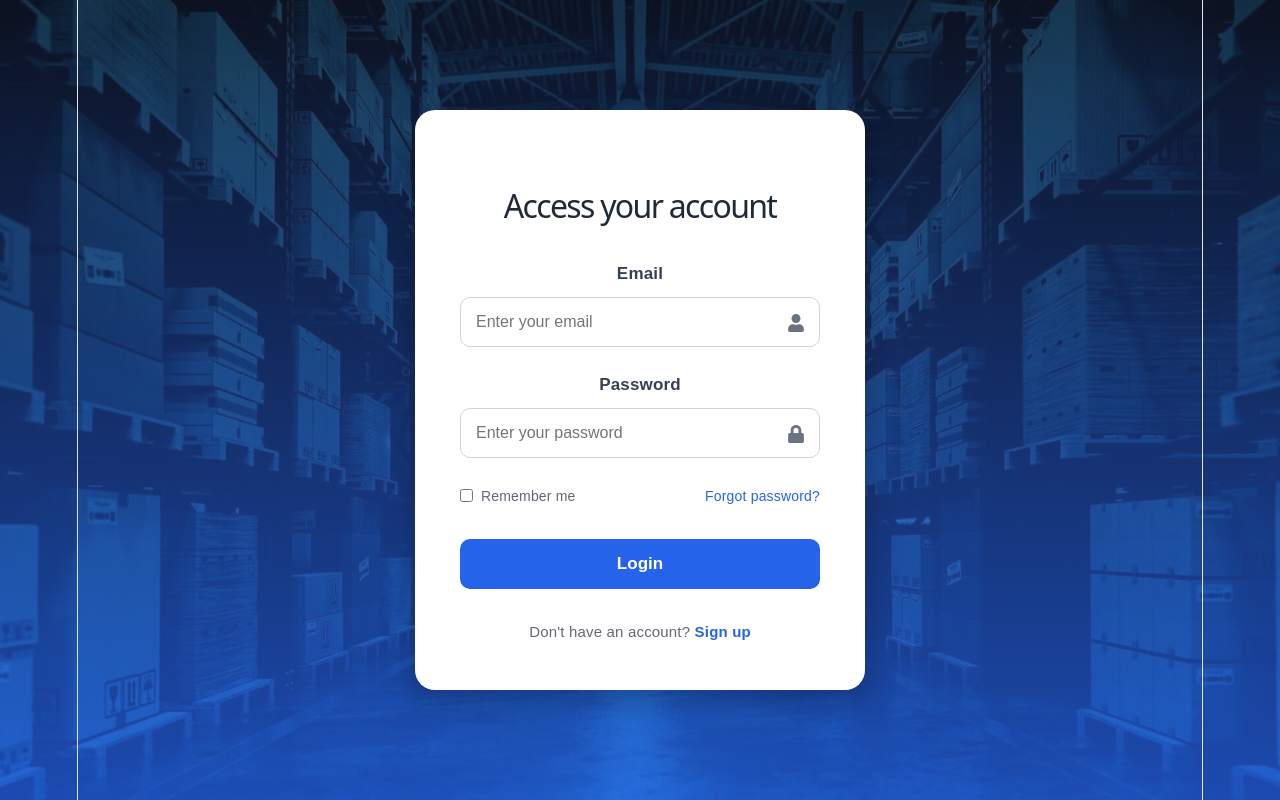
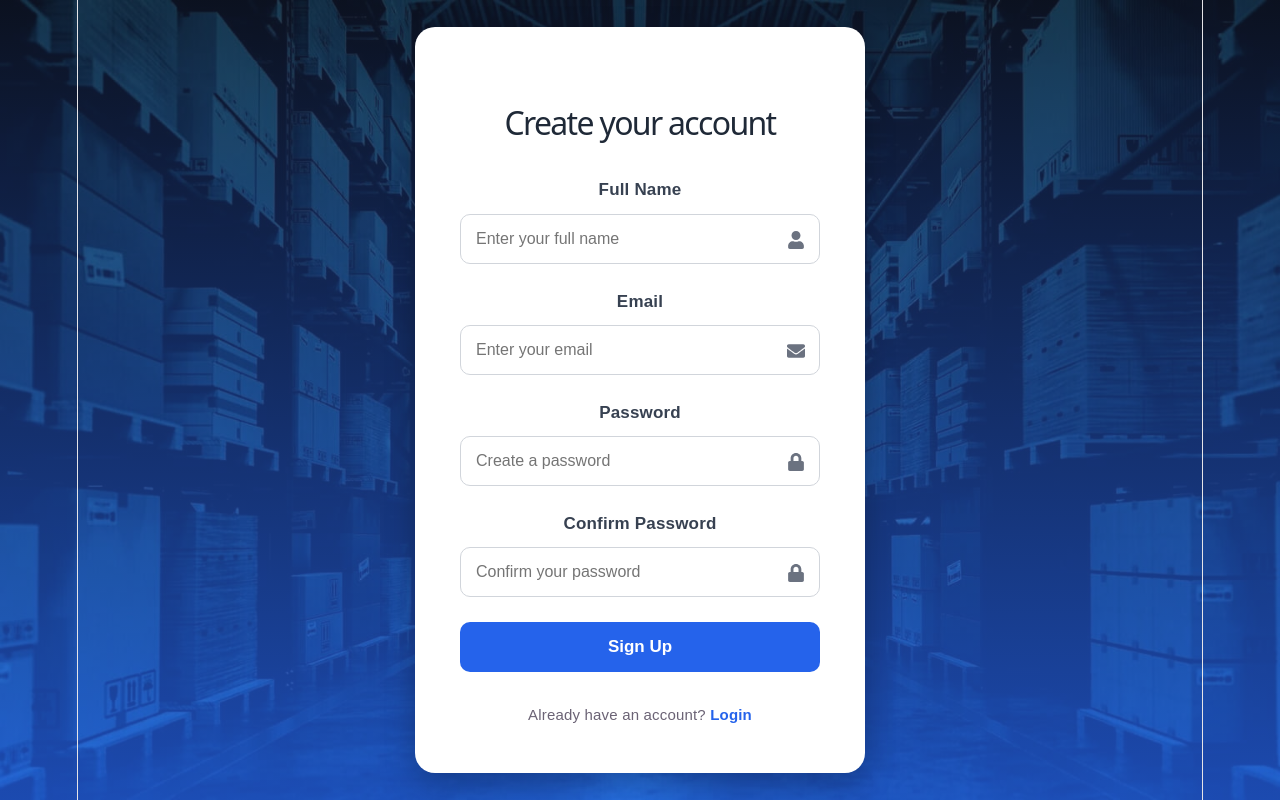
Before and after one commit to dandrichest/smartbiz, a React (Vite) app in the folder client/: page /signup in a window 1280 px wide. Built offline with nearby package versions, Linux system fonts and the light colour scheme.

Commit message:
added sign up form

```diff
--- a/client/package.json
+++ b/client/package.json
@@ -13,7 +13,8 @@
     "@react-icons/all-files": "^4.1.0",
     "react": "^19.2.7",
     "react-dom": "^19.2.7",
-    "react-icons": "^5.7.0"
+    "react-icons": "^5.7.0",
+    "react-router-dom": "^7.18.1"
   },
   "devDependencies": {
     "@eslint/js": "^10.0.1",
--- a/client/src/App.jsx
+++ b/client/src/App.jsx
@@ -1,12 +1,17 @@
-import LoginForm from "./components/LoginForm"
+import { BrowserRouter, Routes, Route } from "react-router-dom";
+import LoginForm from "./components/LoginForm";
+import SignUpForm from "./components/SignUpForm";
 
 function App() {
-
   return (
-    <>
-    <LoginForm />
-    </>
-  )
+    <BrowserRouter>
+      <Routes>
+        <Route path="/" element={<LoginForm />} />
+        <Route path="/login" element={< LoginForm />} />
+        <Route path="/signup" element={< SignUpForm />} />
+      </Routes>
+    </BrowserRouter>
+  );
 }
 
-export default App
+export default App;
--- a/client/src/components/LoginForm.jsx
+++ b/client/src/components/LoginForm.jsx
@@ -1,7 +1,7 @@
 import { useState } from "react";
 import { FaUser, FaLock } from "react-icons/fa";
 import "../styles/LoginForm.css";
-
+import { Link } from "react-router-dom";
 const LoginForm = () => {
     const [email, setEmail] = useState("");
     const [password, setPassword] = useState("");
@@ -61,7 +61,7 @@ const LoginForm = () => {
 
                 <div className="signup-link">
                     <p>
-                        Don't have an account? <a href="#">Sign up</a>
+                        Don't have an account? <Link to="/signup">Sign Up</Link>
                     </p>
                 </div>
             </form>
--- /dev/null
+++ b/client/src/components/SignUpForm.jsx
@@ -0,0 +1,106 @@
+import { useState } from "react";
+import { FaUser, FaLock, FaEnvelope } from "react-icons/fa";
+import "../styles/LoginForm.css";
+import { Link } from 'react-router-dom';
+const SignUpForm = () => {
+    const [formData, setFormData] = useState({
+        name: "",
+        email: "",
+        password: "",
+        confirmPassword: "",
+    });
+
+    const handleChange = (e) => {
+        setFormData({
+            ...formData,
+            [e.target.name]: e.target.value,
+        });
+    };
+
+    const handleSubmit = (e) => {
+        e.preventDefault();
+
+        if (formData.password !== formData.confirmPassword) {
+            alert("Passwords do not match.");
+            return;
+        }
+
+        console.log(formData);
+
+        alert(`Welcome, ${formData.name}!`);
+    };
+
+    return (
+        <div className="container">
+            <form onSubmit={handleSubmit}>
+                <h1>Create your account</h1>
+
+                <div className="input-box">
+                    <label htmlFor="name">Full Name</label>
+                    <input
+                        type="text"
+                        id="name"
+                        name="name"
+                        placeholder="Enter your full name"
+                        value={formData.name}
+                        onChange={handleChange}
+                        required
+                    />
+                    <FaUser className="icon" />
+                </div>
+
+                <div className="input-box">
+                    <label htmlFor="email">Email</label>
+                    <input
+                        type="email"
+                        id="email"
+                        name="email"
+                        placeholder="Enter your email"
+                        value={formData.email}
+                        onChange={handleChange}
+                        required
+                    />
+                    <FaEnvelope className="icon" />
+                </div>
+
+                <div className="input-box">
+                    <label htmlFor="password">Password</label>
+                    <input
+                        type="password"
+                        id="password"
+                        name="password"
+                        placeholder="Create a password"
+                        value={formData.password}
+                        onChange={handleChange}
+                        required
+                    />
+                    <FaLock className="icon" />
+                </div>
+
+                <div className="input-box">
+                    <label htmlFor="confirmPassword">Confirm Password</label>
+                    <input
+                        type="password"
+                        id="confirmPassword"
+                        name="confirmPassword"
+                        placeholder="Confirm your password"
+                        value={formData.confirmPassword}
+                        onChange={handleChange}
+                        required
+                    />
+                    <FaLock className="icon" />
+                </div>
+
+                <button type="submit">Sign Up</button>
+
+                <div className="signup-link">
+                    <p>
+                        Already have an account? <Link to="/login">Login</Link>
+                    </p>
+                </div>
+            </form>
+        </div>
+    );
+};
+
+export default SignUpForm;
```
Also changed, not shown: 1 other file (tests, documents, lock files or other folders).
